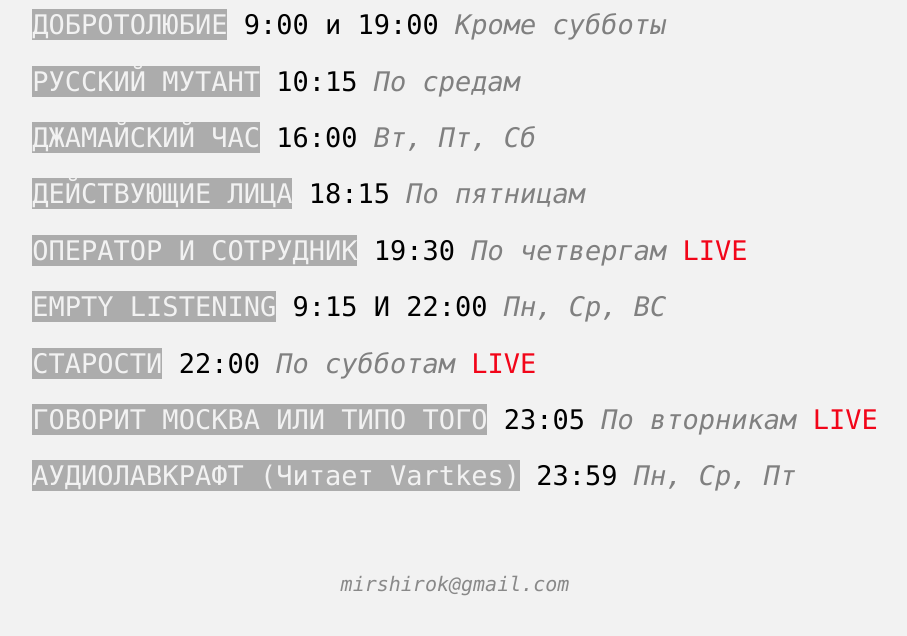
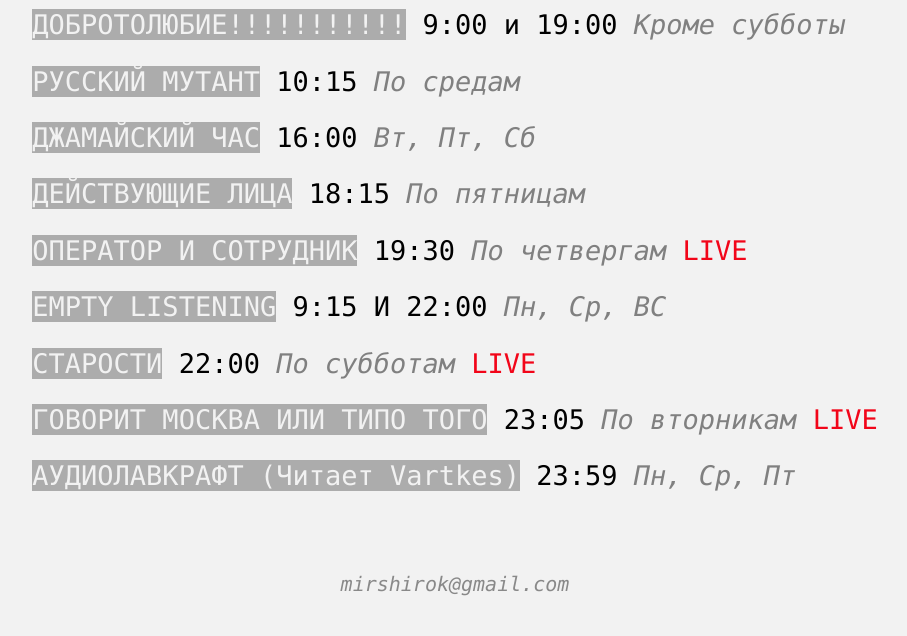
Before and after one commit to galkowk/galkowk.github.io, a plain HTML site: page index.html in a window 1280 px wide. Shown: the part 204-840 px from the top of the page, without its empty margins (185-1092 px from the left). Drawn offline with nearby package versions, Linux system fonts and the light colour scheme.

Commit message:
Update schedule.html

```diff
--- a/schedule.html
+++ b/schedule.html
@@ -1,7 +1,7 @@
 
 <div id="scheduleContainer">
     <div class="program-row">
-        <span class="name">ДОБРОТОЛЮБИЕ</span>
+        <span class="name">ДОБРОТОЛЮБИЕ!!!!!!!!!!!</span>
         <span class="time">9:00 и 19:00</span>
         <span class="date">Кроме субботы</span>
     </div>
```
